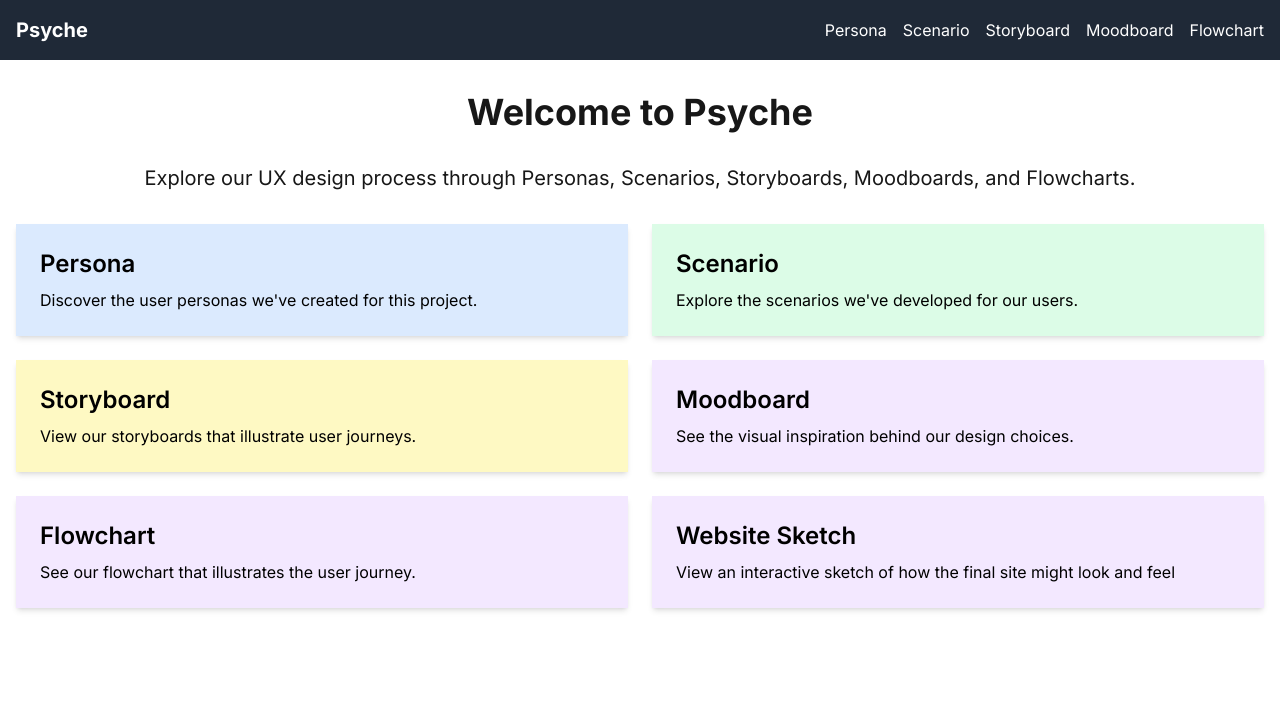
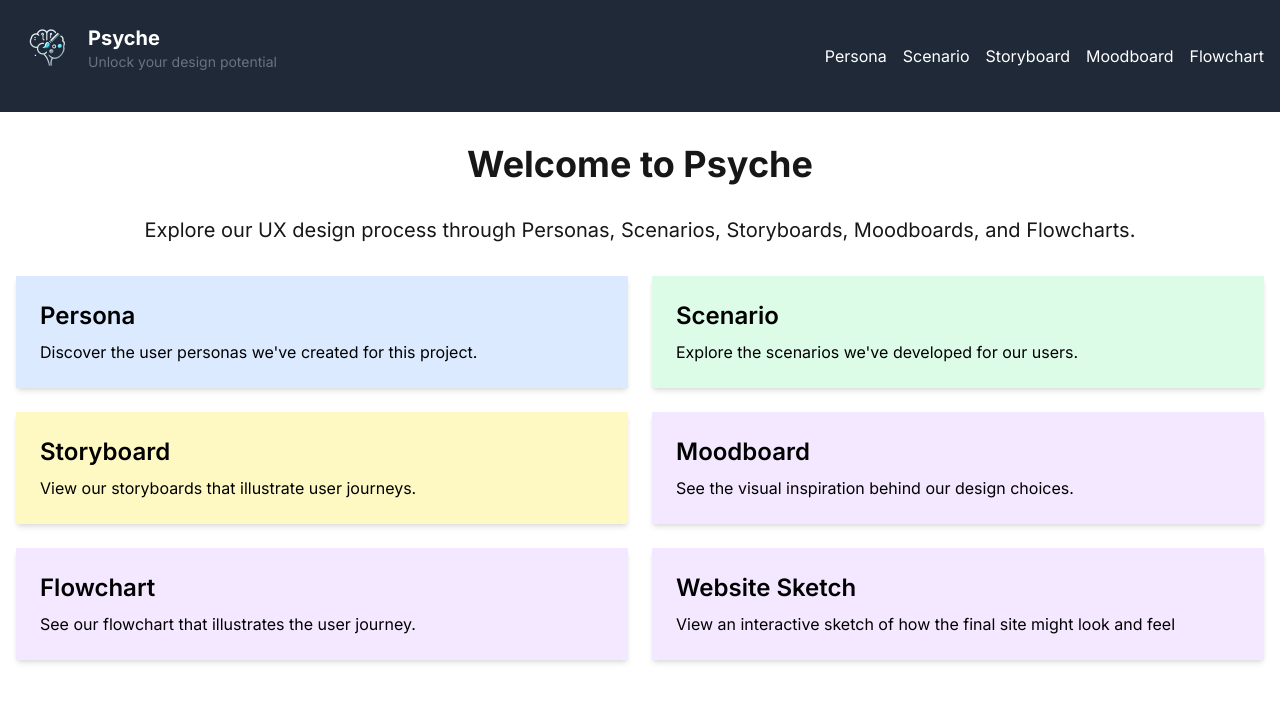
Before and after one commit to SamuraiCali/psycheSite, a Next.js app: page / in a window 1280 px wide. Shown: the top 702 px of the page. Built offline with nearby package versions, Linux system fonts and the light colour scheme.

Commit message:
icon and slogan

```diff
--- a/app/layout.tsx
+++ b/app/layout.tsx
@@ -1,4 +1,5 @@
 import React from "react";
+import Image from 'next/image'
 import Link from "next/link";
 import "./globals.css";
 import { Inter } from "next/font/google";
@@ -21,10 +22,22 @@ export default function RootLayout({
         <header className="bg-gray-800 text-white">
           <nav className="container mx-auto px-4 py-4">
             <ul className="flex flex-wrap justify-between items-center">
-              <li>
-                <Link href="/" className="text-xl font-bold">
-                  Psyche
-                </Link>
+            <li>
+                <div className="flex items-center mb-4">
+                  <Image
+                    src={"/images/PsycheLogoClear.png"}
+                    width={64}
+                    height={64}
+                    alt={`logo`}
+                    className="rounded-lg"
+                  />
+                  <div className="ml-2">
+                    <Link href="/" className="text-xl font-bold">
+                      Psyche
+                    </Link>
+                    <p className="text-sm text-gray-500">Unlock your design potential</p>
+                  </div>
+                </div>
               </li>
               <li className="flex space-x-4">
                 <Link href="/persona" className="hover:text-gray-300">
```
Also changed, not shown: public/images/PsycheLogo.webp (added), public/images/PsycheLogoClear.png (added).
